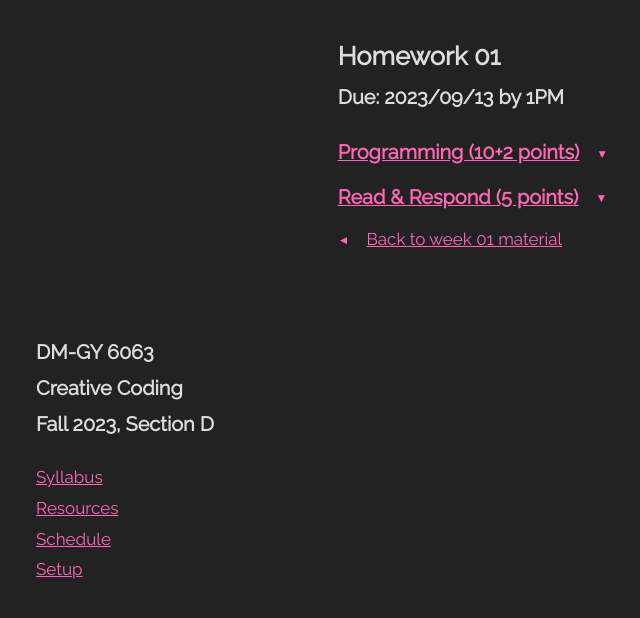
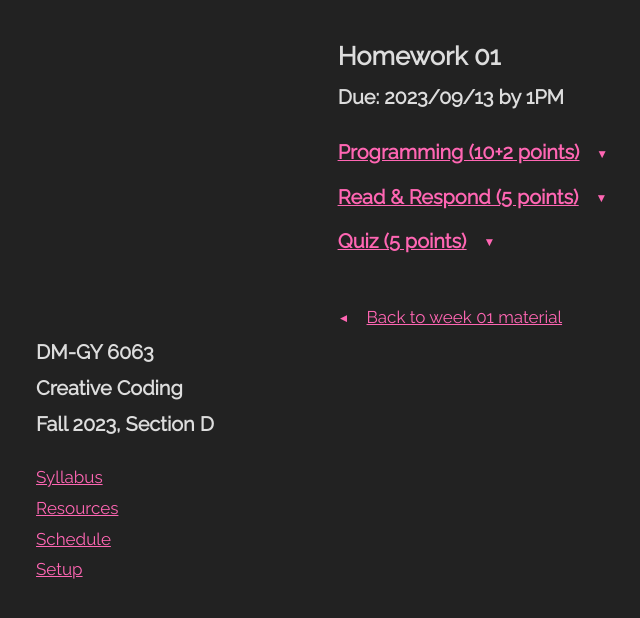
Before and after one commit to DM-GY-6063-2023F-D/DM-GY-6063-2023F-D, a Jekyll site: the page built from _pages/homework/01.md, in a window 1280 px wide. Shown: the top 618 px of the page, without its empty margins (182-822 px from the left). Built offline with Jekyll 4.4.1, drawn with Linux system fonts in a browser that asks for light colours.

Commit message:
update week 1 with quiz

```diff
--- a/_includes/homework.html
+++ b/_includes/homework.html
@@ -61,6 +61,15 @@
     </div>
   {% endif %}
 
+  {% if hw.quiz %}
+    <h3 class="assignment-content-title quiz-title">
+      <span>Quiz ({{ hw.quiz.points }} points)</span>
+    </h3>
+    <div class="assignment-content-container">
+      {{ hw.quiz.title }}: <a href="{{ hw.quiz.url }}">Brightspace</a>
+    </div>
+  {% endif %}
+
   <div class="assignment-back-container">
     <a class="assignment-back-link" href="{{ site.baseurl }}{{ page.url | replace: '/homework/', '/week/' }}">
       <span>Back to week {{ page.slug }} material</span>
--- a/_pages/homework/01.md
+++ b/_pages/homework/01.md
@@ -1,6 +1,10 @@
 ---
 title: Homework 01
 when: 2023/09/13 by 1PM
+quiz:
+  title: Lecture 01 quiz
+  points: 5
+  url: "https://brightspace.nyu.edu/d2l/lms/quizzing/quizzing.d2l?ou=312200"
 programming:
   points: 10+2
   description: |
--- a/css/main.scss
+++ b/css/main.scss
@@ -102,7 +102,7 @@ th {
 .content-container {
   flex: 1;
   max-width: 666px;
-  padding: 0.75rem;;
+  padding: 0.75rem;
 }
 
 .menu {
@@ -176,7 +176,7 @@ th {
   }
 
   span.avoidwrap {
-    display:inline-block;
+    display: inline-block;
   }
 }
 
@@ -231,6 +231,10 @@ h3.assignment-title {
   }
 }
 
+.assignment-back-container {
+  margin-top: 2rem;
+}
+
 .assignment-back-link {
   span::before {
     font-size: 0.7rem;
```
Also changed, not shown: other parts of _pages/homework/01.md (+1 -1 lines), _pages/week/01.md (+3 -0 lines).
